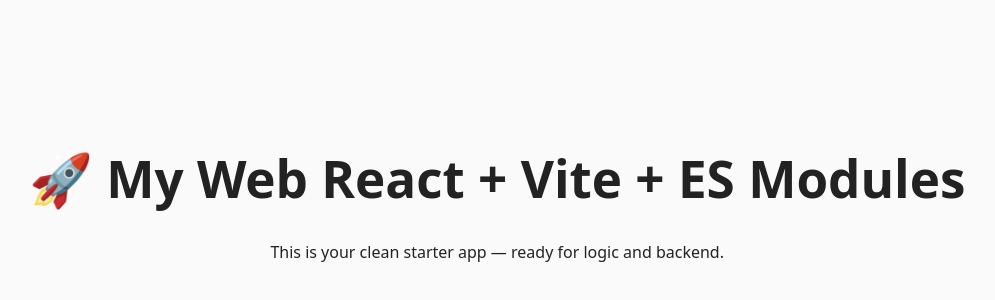
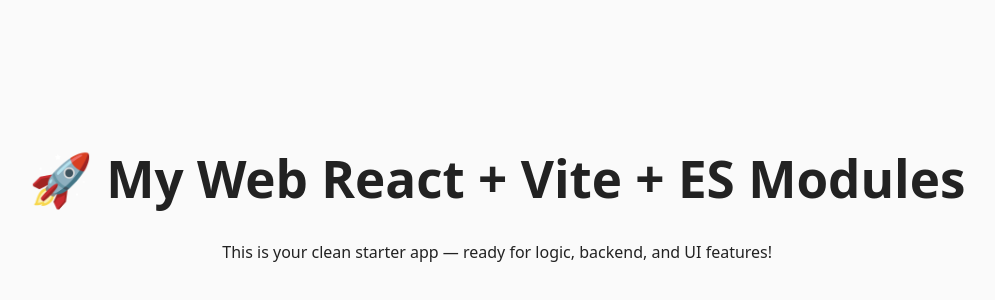
Before and after one commit to vasu-h10/my-web, a React (Vite) app: page / in a window 1280 px wide. Shown: the part 202-502 px from the top of the page, without its empty margins (21-1016 px from the left). Built offline with nearby package versions, Linux system fonts and the light colour scheme; the HTML template or start-up script is replaced by a standard one.

Commit message:
Fix App.jsx syntax and update UI layout

```diff
--- a/src/App.jsx
+++ b/src/App.jsx
@@ -5,7 +5,7 @@ export default function App() {
   return (
     <div style={{ textAlign: "center", padding: "50px" }}>
       <h1>🚀 My Web React + Vite + ES Modules</h1>
-      <p>This is your clean starter app — ready for logic and backend.</p>
+      <p>This is your clean starter app — ready for logic, backend, and UI features!</p>
     </div>
   );
 }
```
